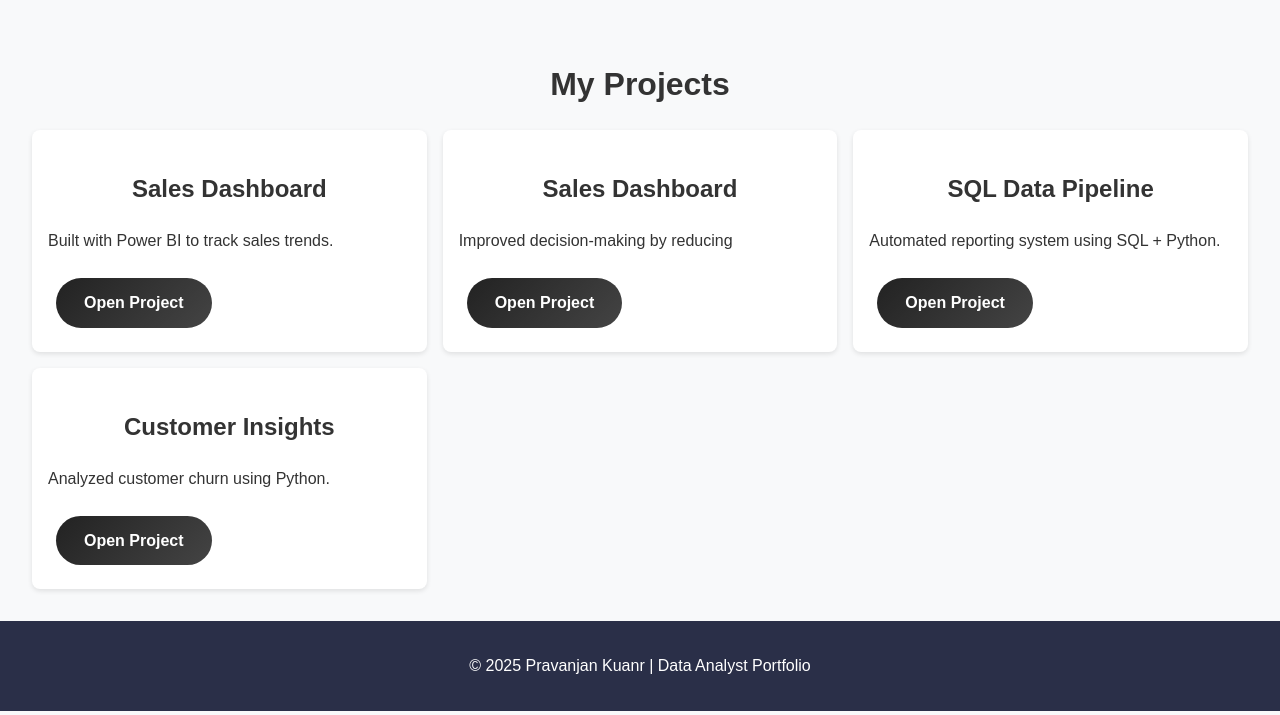
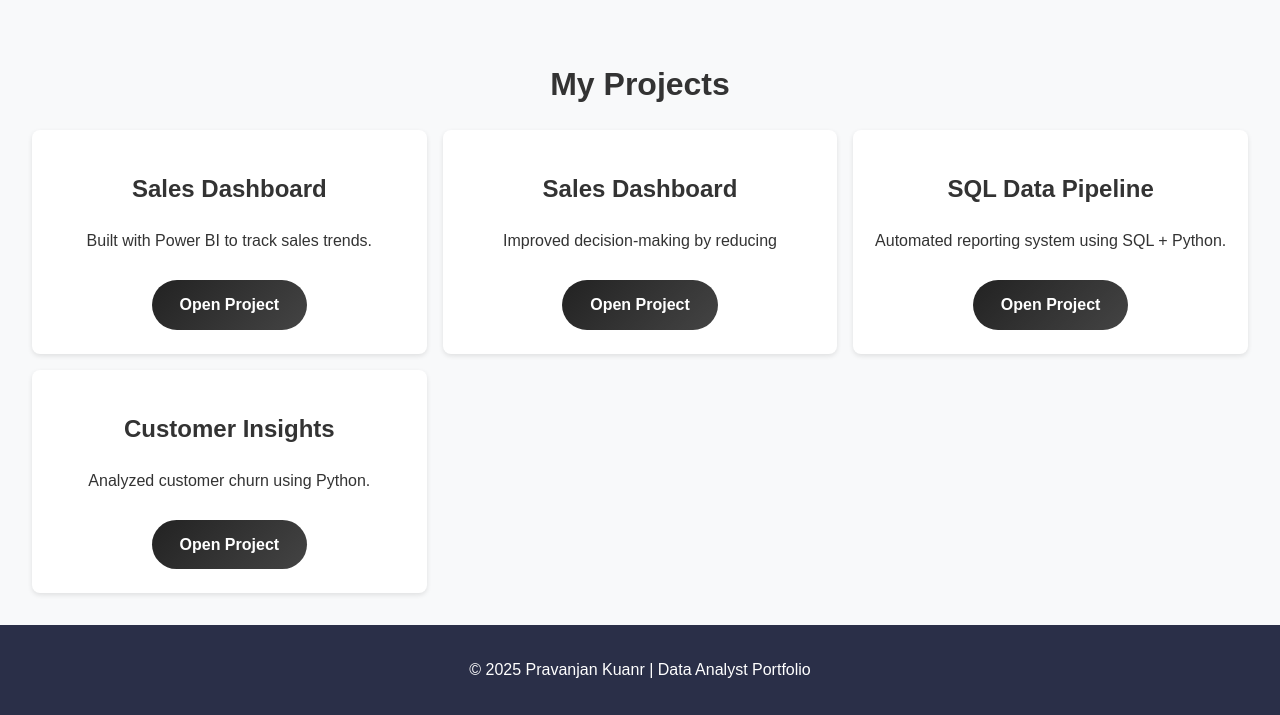
Before and after one commit to Pravanjankuanr/Portfolio_PravanjanKuanr, a Flask app: page /projects in a window 1280 px wide. Shown: the part 94-809 px from the top of the page. Run offline with Flask 3, Linux system fonts and the light colour scheme.

Commit message:
project page btn and sub-text align to center

```diff
--- a/static/css/styles.css
+++ b/static/css/styles.css
@@ -513,6 +513,15 @@ p {font-size: 16px;}
   box-shadow: 0 2px 5px rgba(0,0,0,0.1);
 }
 
+.project-card {
+  text-align: center;
+}
+
+.project-card .btn {
+  display: inline-block;
+  margin-top: 10px;
+}
+
 /* =========================
    Contact
 ========================= */
--- a/templates/projects.html
+++ b/templates/projects.html
@@ -11,8 +11,6 @@
       </div>
       <div class="project-card">
   <h3>Sales Dashboard</h3>
-  <div class="tech-stack">
-  </div>
   <p class="impact">Improved decision-making by reducing</p>
   <a href="#" class="btn open-tutorial-btn">Open Project</a>
 </div>
```
